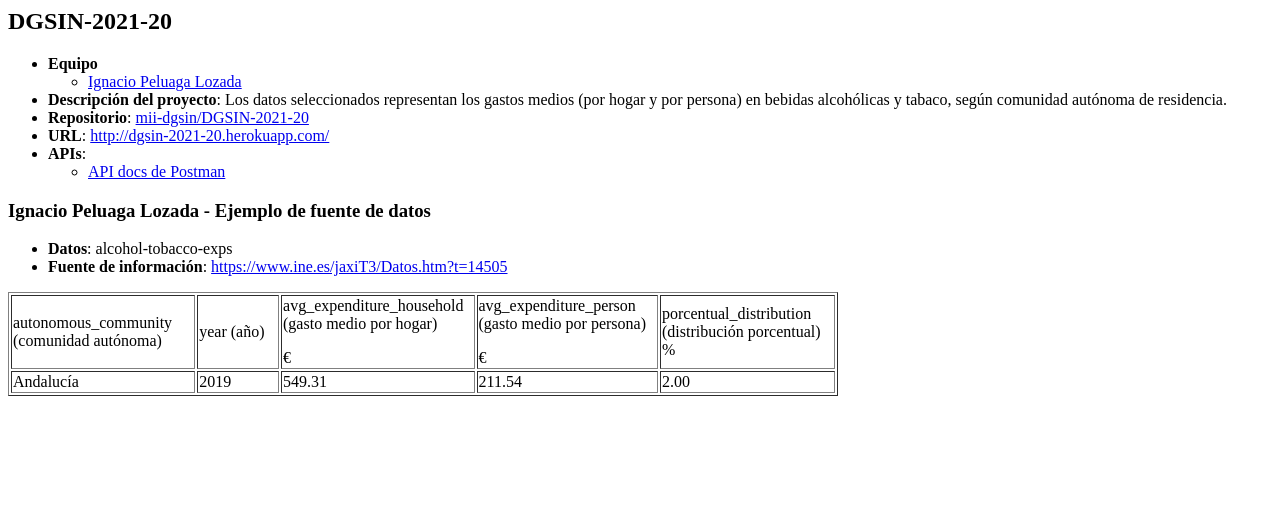
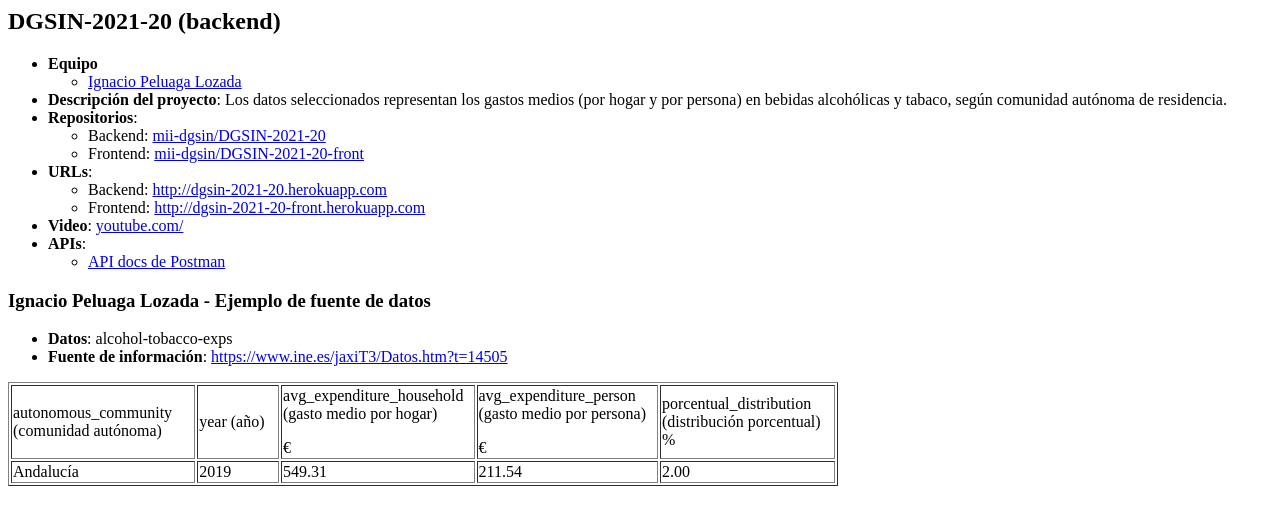
Before and after one commit to ignpelloz/DGSIN-2021-20, a website: page public/index.html in a window 1280 px wide. Drawn offline with Linux system fonts and the light colour scheme.

Commit message:
Updated index.html

```diff
--- a/public/index.html
+++ b/public/index.html
@@ -1,23 +1,39 @@
-<h2>DGSIN-2021-20</h2>
+<h2>DGSIN-2021-20 (backend)</h2>
 <ul>
   <li><strong>Equipo</strong>
     <ul>
       <li><a href="https://github.com/ignpelloz" target="_blank" rel="noopener">Ignacio Peluaga Lozada</a></li>
     </ul>
   </li>
-  <li><strong>Descripci&oacute;n del proyecto</strong>: Los datos seleccionados representan los gastos medios (por hogar y por persona) en bebidas alcoh&oacute;licas y tabaco, seg&uacute;n comunidad aut&oacute;noma de residencia.</li>
-  <li><strong>Repositorio</strong>:&nbsp;<a href="https://github.com/mii-dgsin/DGSIN-2021-20" target="_blank" rel="noopener">mii-dgsin/DGSIN-2021-20</a></li>
-  <li><strong>URL</strong>: <a href="http://dgsin-2021-20.herokuapp.com/">http://dgsin-2021-20.herokuapp.com/</a></li>
+  <li><strong>Descripci&oacute;n del proyecto</strong>: Los datos seleccionados representan los gastos medios (por hogar
+    y por persona) en bebidas alcoh&oacute;licas y tabaco, seg&uacute;n comunidad aut&oacute;noma de residencia.</li>
+  <li><strong>Repositorios</strong>:
+    <ul>
+      <li>Backend: <a href="https://github.com/mii-dgsin/DGSIN-2021-20" target="_blank"
+          rel="noopener">mii-dgsin/DGSIN-2021-20</a></li>
+      <li>Frontend: <a href="https://github.com/mii-dgsin/DGSIN-2021-20-front" target="_blank"
+          rel="noopener">mii-dgsin/DGSIN-2021-20-front</a></li>
+    </ul>
+  </li>
+  <li><strong>URLs</strong>:
+    <ul>
+      <li>Backend: <a href="http://dgsin-2021-20.herokuapp.com/" target="_blank">http://dgsin-2021-20.herokuapp.com</a></li>
+      <li>Frontend: <a href="http://dgsin-2021-20-front.herokuapp.com/" target="_blank">http://dgsin-2021-20-front.herokuapp.com</a></li>
+      </ul>
+  </li>
+  <li><strong>Video</strong>: <a href="youtube.com">youtube.com/</a></li> <!-- TODO -->
   <li><strong>APIs</strong>:
     <ul>
-      <li><a href="https://documenter.getpostman.com/view/1776636/TzXtKLsz" target="_blank">API&nbsp;docs de Postman</a></li>
+      <li><a href="https://documenter.getpostman.com/view/1776636/TzXtKLsz" target="_blank">API&nbsp;docs de Postman</a>
+      </li>
     </ul>
   </li>
 </ul>
 <h3>Ignacio Peluaga Lozada - Ejemplo de fuente de datos</h3>
 <ul>
   <li><strong>Datos</strong>: alcohol-tobacco-exps</li>
-  <li><strong>Fuente de informaci&oacute;n</strong>: <a href="https://www.ine.es/jaxiT3/Tabla.htm?t=14505" target="_blank">https://www.ine.es/jaxiT3/Datos.htm?t=14505</a></li>
+  <li><strong>Fuente de informaci&oacute;n</strong>: <a href="https://www.ine.es/jaxiT3/Tabla.htm?t=14505"
+      target="_blank">https://www.ine.es/jaxiT3/Datos.htm?t=14505</a></li>
 </ul>
 <table border="1" style="width: 830.0px;">
   <tbody>
```
